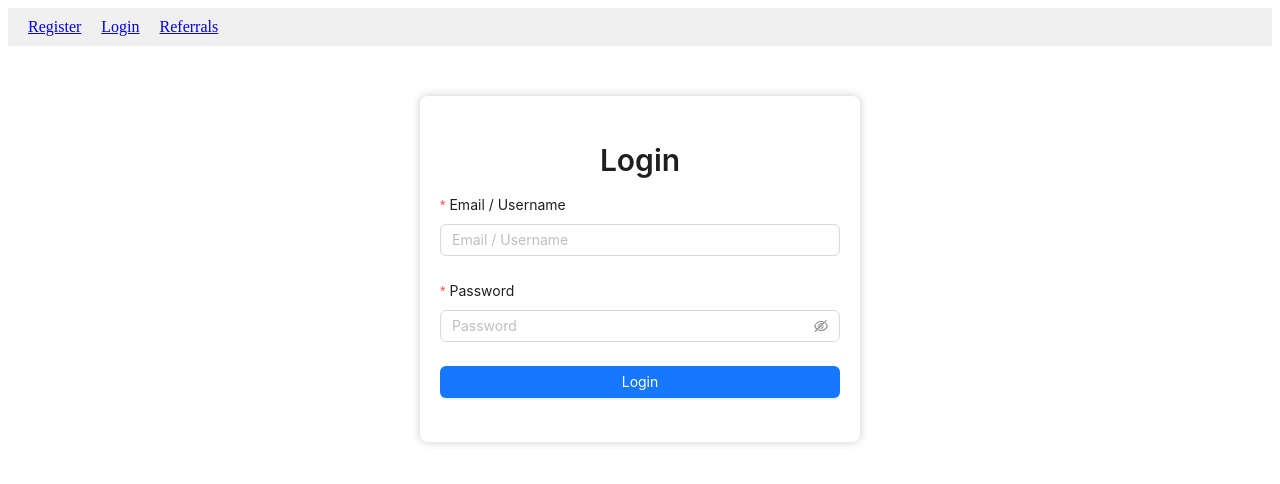
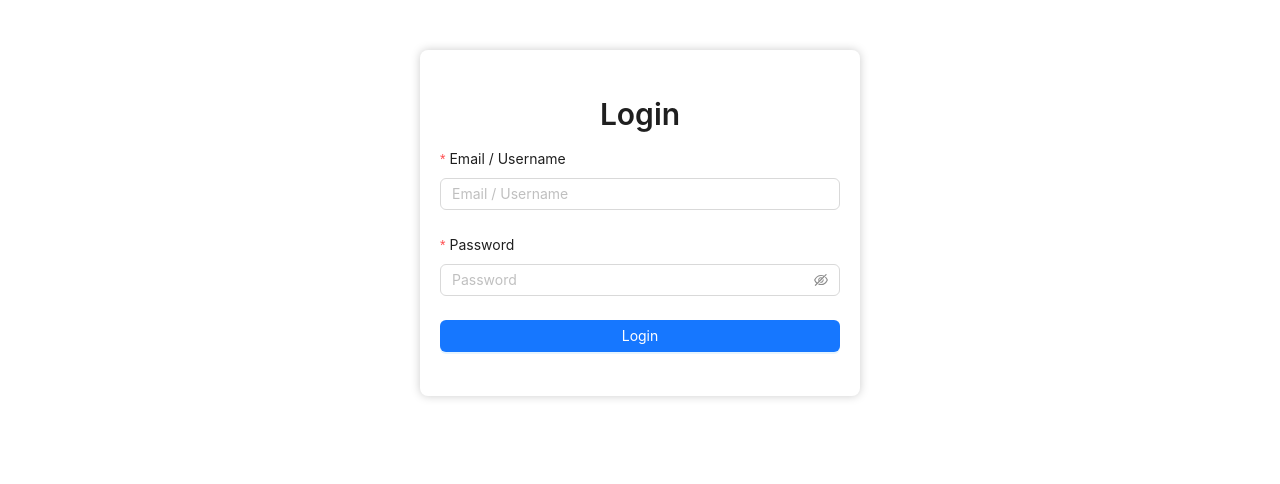
Before and after one commit to Shravan-Shanbhag2001/Django_UserApp, a React (Create React App) app in the folder frontend/: page /login in a window 1280 px wide. Shown: the top 484 px of the page. Built offline with nearby package versions, Linux system fonts and the light colour scheme.

Commit message:
Update App.js

```diff
--- a/frontend/src/App.js
+++ b/frontend/src/App.js
@@ -1,22 +1,22 @@
-import React from "react";
-import { BrowserRouter as Router, Routes, Route, Link } from "react-router-dom";
+import React, { useState } from "react";
+import { BrowserRouter as Router, Routes, Route, Navigate } from "react-router-dom";
 import Register from "./components/Register";
 import Login from "./components/Login";
-import Referrals from "./components/Referrals";
+import Welcome from "./components/Welcome";
 
 function App() {
+  const [user, setUser] = useState(null);
+
   return (
     <Router>
-      <nav style={{ padding: "10px", background: "#f0f0f0" }}>
-        <Link to="/register" style={{ margin: "10px" }}>Register</Link>
-        <Link to="/login" style={{ margin: "10px" }}>Login</Link>
-        <Link to="/referrals" style={{ margin: "10px" }}>Referrals</Link>
-      </nav>
-
       <Routes>
         <Route path="/register" element={<Register />} />
-        <Route path="/login" element={<Login />} />
-        <Route path="/referrals" element={<Referrals />} />
+        <Route path="/login" element={<Login setUser={setUser} />} />
+        <Route
+          path="/welcome"
+          element={user ? <Welcome user={user} /> : <Navigate to="/login" />}
+        />
+        <Route path="*" element={<Navigate to="/login" />} />
       </Routes>
     </Router>
   );
```
